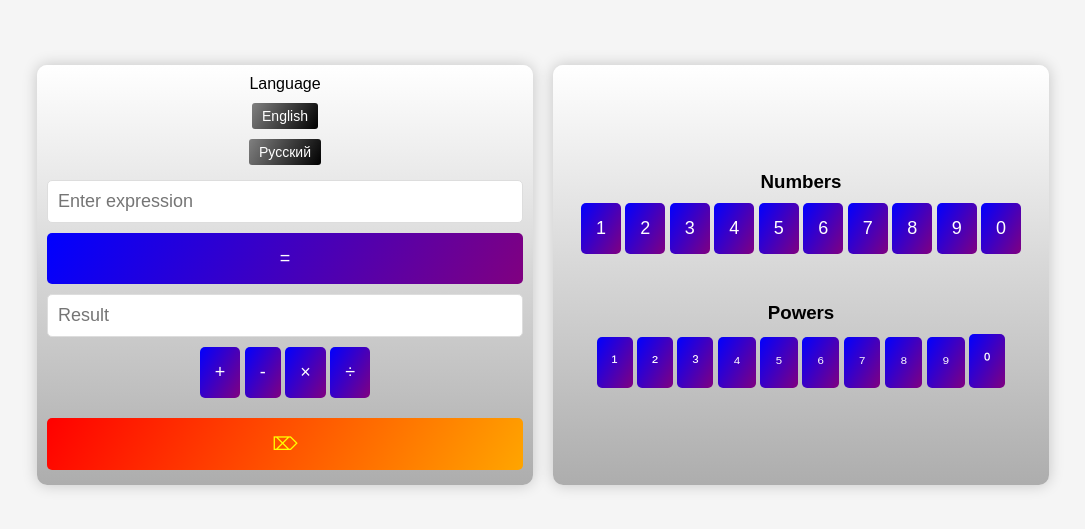
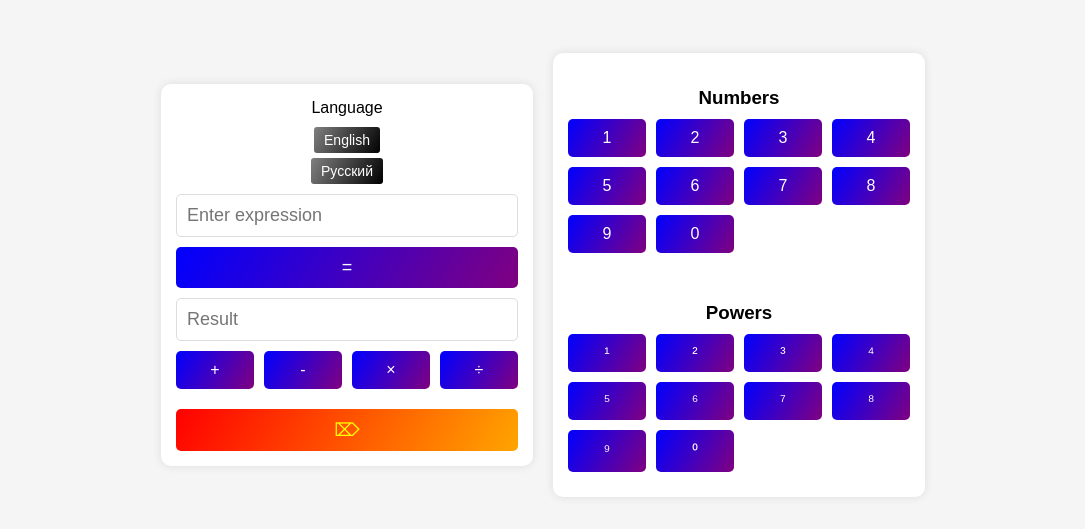
Before and after one commit to Gr1nd1Lka/Calculator, a plain HTML site: page index.html in a window 1280 px wide. Shown: the part 125-654 px from the top of the page, without its empty margins (97-1182 px from the left). Drawn offline with Linux system fonts and the light colour scheme.

Commit message:
Add files via upload

```diff
--- a/styles.css
+++ b/styles.css
@@ -3,33 +3,35 @@ body {
     display: flex;
     justify-content: center;
     align-items: center;
-    min-height: 100vh; /* Используем min-height, чтобы не было скролла на маленьких экранах */
+    min-height: 100vh;
     background-color: #f5f5f5;
     margin: 0;
 }
 
 .container {
     display: flex;
-    flex-direction: row; /* Горизонтальное расположение элементов */
-    justify-content: center; /* Центрируем содержимое по горизонтали */
-    gap: 20px; /* Пространство между calculator и forButtons */
+    flex-direction: row;
+    justify-content: center;
+    gap: 20px;
     width: 100%;
     max-width: 100%;
     padding: 20px;
     box-sizing: border-box;
-    align-items: stretch; /* Оба блока растягиваются на всю высоту контейнера */
+    align-items: center;
 }
 
 .calculator, .forButtons {
-    background: linear-gradient(180deg, rgb(255, 255, 255), rgb(173, 173, 173));
-    padding: 10px;
+    background-color: #ffffff;
+    padding: 15px; /* Added padding */
     border-radius: 10px;
-    box-shadow: 0 0 15px rgba(0, 0, 0, 0.2);
-    width: 60%; /* Устанавливаем одинаковую ширину для обоих блоков */
+    box-shadow: 0 0 10px rgba(0, 0, 0, 0.1);
+    width: 40%;
+    max-height: 80vh;
     box-sizing: border-box;
     display: flex;
     flex-direction: column;
-    justify-content: center;
+    justify-content: space-between;
+    overflow: hidden;
 }
 
 .expression, .result {
@@ -73,7 +75,7 @@ body {
 
 #calculate-btn, #equal-btn {
     width: 100%;
-    padding: 15px;
+    padding: 10px; /* Reduced padding */
     font-size: 18px;
     background: linear-gradient(120deg, Blue, Purple);
     color: white;
@@ -83,17 +85,16 @@ body {
     cursor: pointer;
 }
 
-.number-buttons, .power-buttons, .operation-buttons {
-    grid-template-columns: repeat(4, 1fr);
-    gap: 20px;
-    margin-bottom: 5px;
-    text-align: center;
-    text-decoration: dashed;
+.operation-buttons, .number-buttons, .power-buttons {
+    display: grid;
+    grid-template-columns: repeat(4, 1fr); /* Four equal-sized columns */
+    grid-gap: 10px; /* Space between buttons */
+    margin-bottom: 10px;
 }
 
 #delete-btn {
     width: 100%;
-    padding: 15px;
+    padding: 10px; /* Reduced padding */
     font-size: 18px;
     background: linear-gradient(120deg, red, orange);
     color: yellow;
@@ -104,8 +105,8 @@ body {
 }
 
 button {
-    padding: 15px;
-    font-size: 18px;
+    padding: 10px; /* Reduced padding */
+    font-size: 16px; /* Slightly smaller font size */
     background: linear-gradient(120deg, Blue, Purple);
     color: white;
     border: none;
@@ -113,7 +114,6 @@ button {
     cursor: pointer;
     transition: background-color 0.3s ease;
     box-sizing: border-box;
-    margin-bottom: 5px; /* Add this line for the 5px margin */
 }
 
 button:hover {
@@ -133,27 +133,19 @@ button:hover {
 }
 
 @media (min-width: 768px) {
-
-
     .calculator, .forButtons {
-        width: 40%;
+        width: 35%;
     }
 }
 
 @media (min-width: 1024px) {
-
-
     .calculator, .forButtons {
-        width: 40%;
+        width: 30%;
     }
 }
 
-
-
 @media (max-width: 480px) {
-
     .calculator, .forButtons {
-        width: 40%;
+        width: 90%;
     }
-
 }
```
